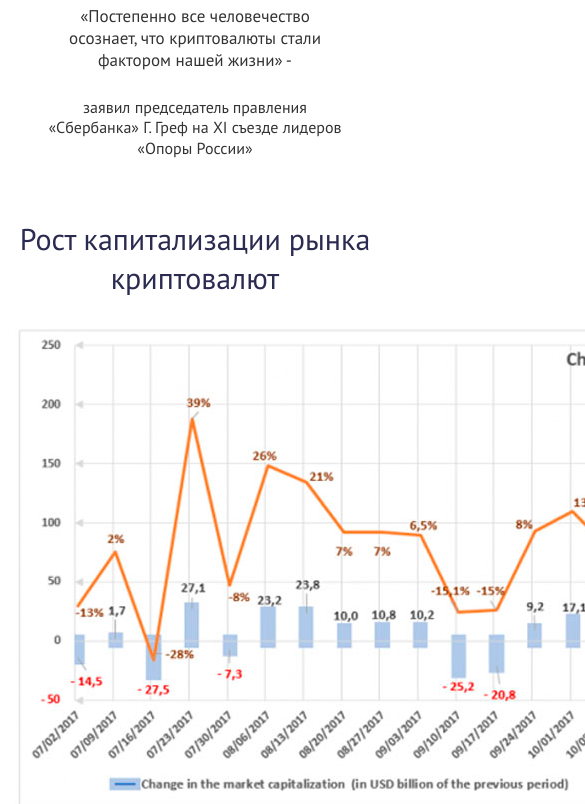
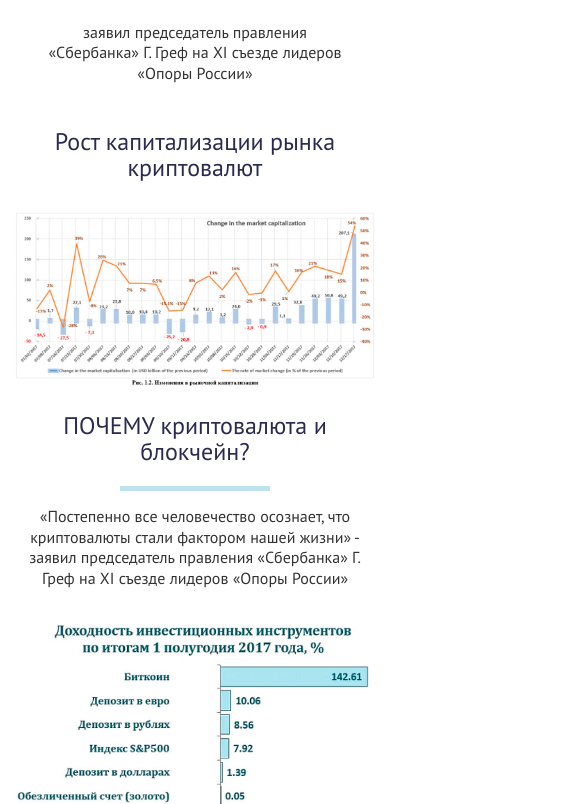
Before and after one commit to AlexKobiliansky/bitPride, a website: page app/index.html in a window 390 px wide. Shown: the part 1196-2000 px from the top of the page, 585 px wide, since content can reach past the window. Drawn offline with Linux system fonts and the light colour scheme.

Commit message:
s-why section complete

```diff
--- a/app/index.html
+++ b/app/index.html
@@ -171,6 +171,22 @@
 	</div>
 </section>
 
+<section class="s-why">
+	<div class="container">
+		<div class="row">
+			<div class="col-sm-10 col-sm-offset-1">
+				<div class="section-title">
+					ПОЧЕМУ криптовалюта и блокчейн?
+				</div>
+				<p>«Постепенно все человечество осознает, что криптовалюты стали фактором нашей жизни» - заявил председатель правления «Сбербанка» Г. Греф на XI съезде лидеров «Опоры России»</p>
+				<div class="section-graph">
+					<img src="img/why-graph.jpg" alt="alt">
+				</div>
+			</div>
+		</div>
+	</div>
+</section>
+
 
 
 	<link rel="stylesheet" href="css/main.min.css">
--- a/app/sass/base/_general.sass
+++ b/app/sass/base/_general.sass
@@ -117,6 +117,7 @@ section
   font-size: 30px
   color: $accent-purple
   position: relative
+  margin-bottom: 40px
   &:after
     content: ''
     position: absolute
@@ -128,6 +129,11 @@ section
 
 .section-graph
   text-align: center
+  margin-top: 30px
+  img
+    display: block
+    max-width: 100%
+    margin: 0 auto
 
 //toggle mnu
 
--- a/app/sass/base/_media.sass
+++ b/app/sass/base/_media.sass
@@ -83,10 +83,20 @@
 /* Extra Small Devices, Phones */
 @media only screen and (max-width : 480px)
 
+  .section-title
+    line-height: 1.1
+    font-size: 24px
+
+  section
+    padding: 25px 0
+    text-align: center
+
+  .s-rise .section-title
+    margin-top: 45px
+
   .rise-content
     blockquote
       font-size: 17px
-
 
   body
     line-height: 1.3
--- a/app/sass/base/_vars.sass
+++ b/app/sass/base/_vars.sass
@@ -2,3 +2,4 @@ $default-font: "ptsansRegular", sans-serif
 $accent-orange: #ecb347
 $accent-purple: #2b2b51
 $accent-blue: #419de6
+$bg-grey: #efefef
--- a/app/sass/layout/_s-rise.sass
+++ b/app/sass/layout/_s-rise.sass
@@ -1,7 +1,7 @@
 .s-rise
   .section-title
     margin-top: 60px
-    margin-bottom: 30px
+    margin-bottom: 0
     &:after
       display: none
 
--- /dev/null
+++ b/app/sass/layout/_s-why.sass
@@ -0,0 +1,2 @@
+.s-why
+  padding-top: 0
--- a/app/sass/main.sass
+++ b/app/sass/main.sass
@@ -7,6 +7,7 @@
 
 @import layout/header
 @import layout/s-rise
+@import layout/s-why
 @import layout/footer
 
 
```
Also changed, not shown: app/css/main.min.css, app/img/why-graph.jpg (added).
